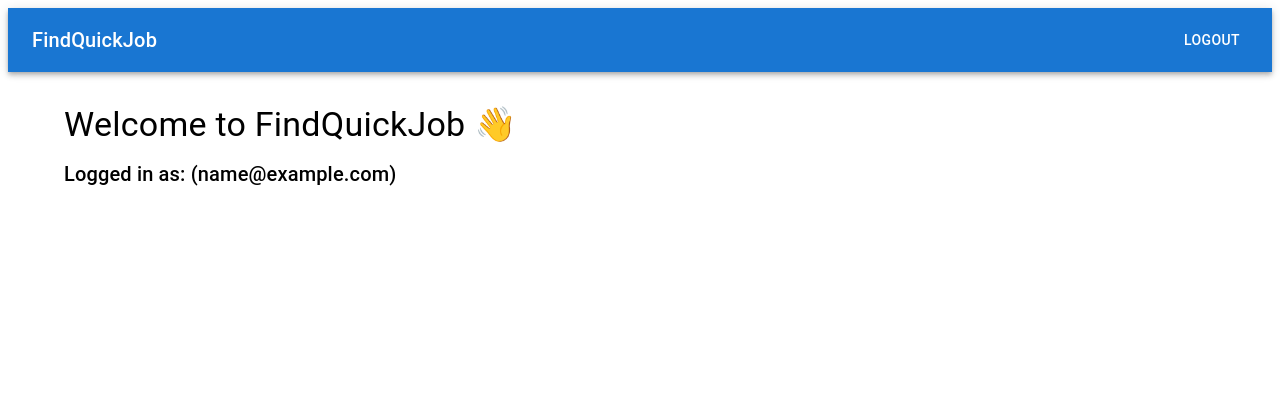
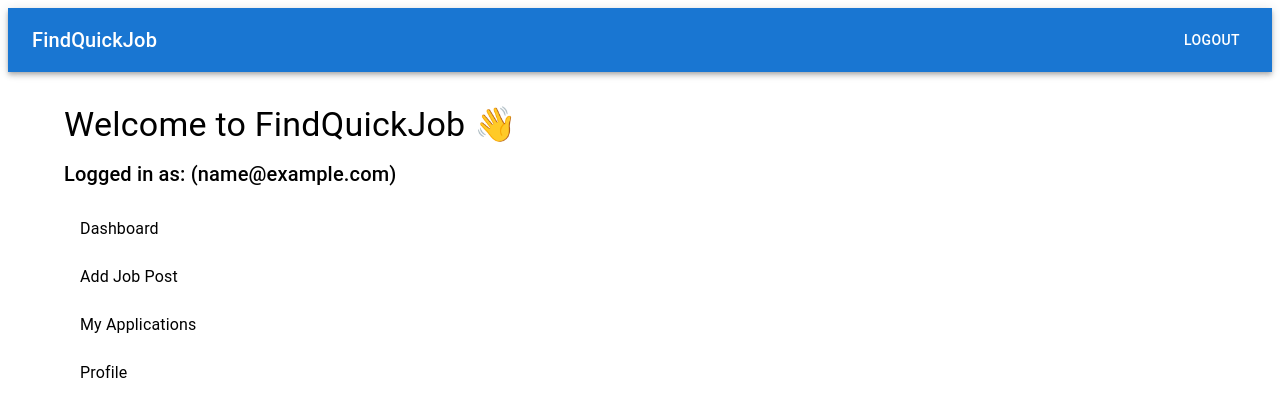
Before and after one commit to Alanzinho61/find-quick-job-frontend, a React (Vite) app: page / in a window 1280 px wide. Shown: the top 416 px of the page. Built offline with nearby package versions, Linux system fonts and the light colour scheme; sample sign-in values are in the browser's storage.

Commit message:
Fixed dashboard menu links to go to right pages with React Router.

```diff
--- a/src/pages/DashboardPage.tsx
+++ b/src/pages/DashboardPage.tsx
@@ -1,6 +1,8 @@
 import React from 'react';
-import { Typography, Box } from '@mui/material';
+import { Typography, Box, List, ListItem, ListItemButton, ListItemText } from '@mui/material';
 import { useAuthStore } from '../store/authStore';
+import { Link } from 'react-router-dom';
+
 
 const DashboardPage = () => {
     const user = useAuthStore((state) => state.user);
@@ -9,16 +11,40 @@ const DashboardPage = () => {
         <Box>
             <Typography variant="h4" gutterBottom>
                 Welcome to FindQuickJob 👋
+            </Typography>
 
-            </Typography>
             {user && (
-                <Typography variant="h6">
+                <Typography variant="h6" gutterBottom>
                     Logged in as: {user.fullName} ({user.email})
                 </Typography>
             )}
+
+            <List>
+                <ListItem disablePadding>
+                    <ListItemButton component={Link} to="/dashboard">
+                        <ListItemText primary="Dashboard" />
+                    </ListItemButton>
+                </ListItem>
+
+                <ListItem disablePadding>
+                    <ListItemButton component={Link} to="/jobs">
+                        <ListItemText primary="Add Job Post" />
+                    </ListItemButton>
+                </ListItem>
+
+                <ListItem disablePadding>
+                    <ListItemButton component={Link} to="/applications">
+                        <ListItemText primary="My Applications" />
+                    </ListItemButton>
+                </ListItem>
+
+                <ListItem disablePadding>
+                    <ListItemButton component={Link} to="/profile">
+                        <ListItemText primary="Profile" />
+                    </ListItemButton>
+                </ListItem>
+            </List>
         </Box>
-
-
     );
 };
 
```
